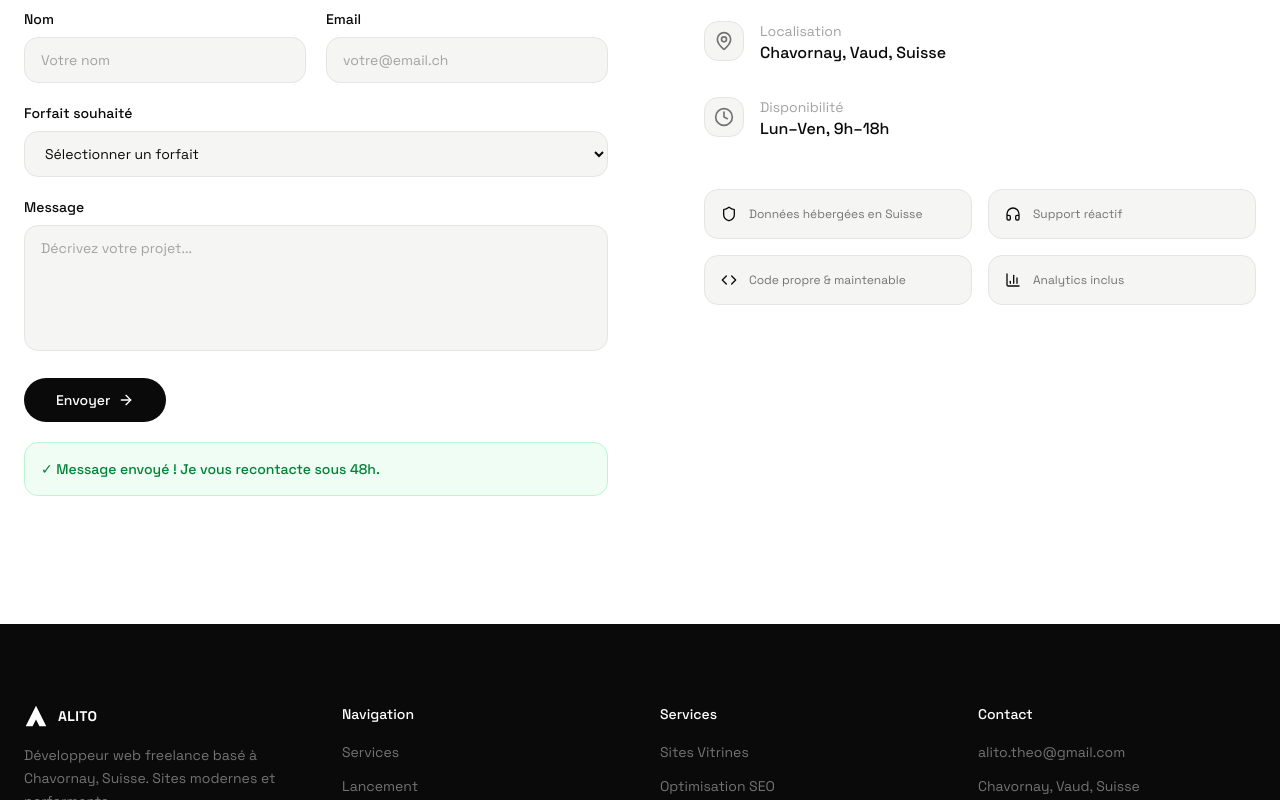
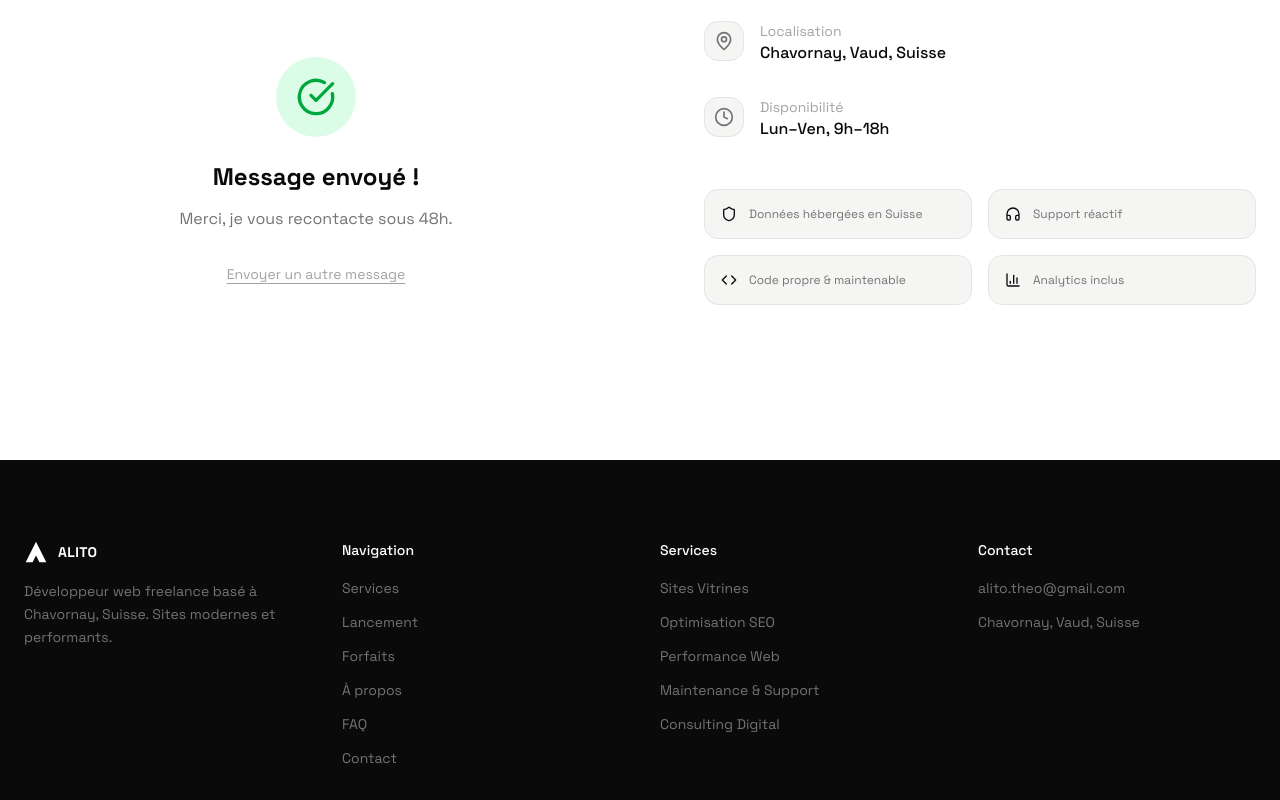
Before and after one commit to hunzikertheo-spec/alito, a Next.js app: page / in a window 1280 px wide. Both pictures are taken after typing "Sample", "name@example.com", "Sample" into the empty fields and a click on the button "Envoyer". Shown: the part 5649-6449 px from the top of the page. Built offline with nearby package versions, Linux system fonts and the light colour scheme; no server answers.

Commit message:
fix: remplace message inline par écran de confirmation complet

```diff
--- a/src/app/page.tsx
+++ b/src/app/page.tsx
@@ -648,6 +648,23 @@ function Contact({ selectedPlan }: { selectedPlan: string }) {
             Remplissez le formulaire et je vous recontacte sous 48h.
           </motion.p>
 
+          {status === 'success' ? (
+            <div className="flex flex-col items-center justify-center py-12 text-center">
+              <div className="flex items-center justify-center size-20 rounded-full bg-green-100 mb-6">
+                <CheckCircle className="size-10 text-green-600" />
+              </div>
+              <h3 className="text-2xl font-bold text-[#0a0a0a] mb-3">Message envoyé !</h3>
+              <p className="text-[#737373] text-base leading-[1.7] max-w-xs">
+                Merci, je vous recontacte sous 48h.
+              </p>
+              <button
+                onClick={() => setStatus('idle')}
+                className="mt-8 text-sm text-[#a3a3a3] underline underline-offset-4 hover:text-[#737373] transition-colors"
+              >
+                Envoyer un autre message
+              </button>
+            </div>
+          ) : (
             <form
               className="space-y-5"
               onSubmit={handleSubmit}
@@ -708,26 +725,16 @@ function Contact({ selectedPlan }: { selectedPlan: string }) {
                 >
                   {isLoading ? 'Envoi en cours...' : <>Envoyer <ArrowRight className="size-4" /></>}
                 </button>
-            </motion.div>
-            {status !== 'idle' && (
-              <div ref={statusRef}>
-                {status === 'success' && (
-                  <div className="p-4 rounded-xl bg-green-50 border border-green-200">
-                    <p className="text-sm text-green-700 font-medium">
-                      ✓ Message envoyé ! Je vous recontacte sous 48h.
-                    </p>
-                  </div>
-                )}
                 {status === 'error' && (
-                  <div className="p-4 rounded-xl bg-red-50 border border-red-200">
+                  <div className="mt-4 p-4 rounded-xl bg-red-50 border border-red-200">
                     <p className="text-sm text-red-600 font-medium">
                       Une erreur est survenue. Écrivez directement à alito.theo@gmail.com
                     </p>
                   </div>
                 )}
-              </div>
+              </motion.div>
+            </form>
           )}
-          </form>
         </motion.div>
 
         {/* Right — Info */}
```
Lines whose indentation alone changed are shown as unchanged.
